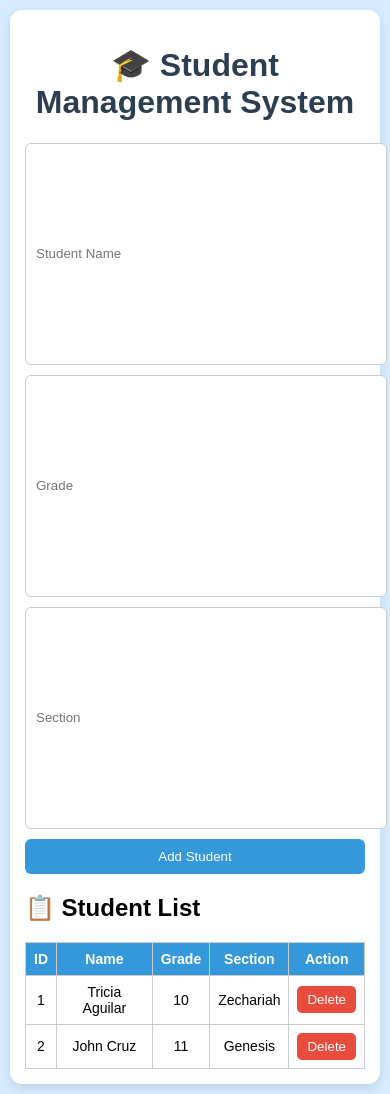
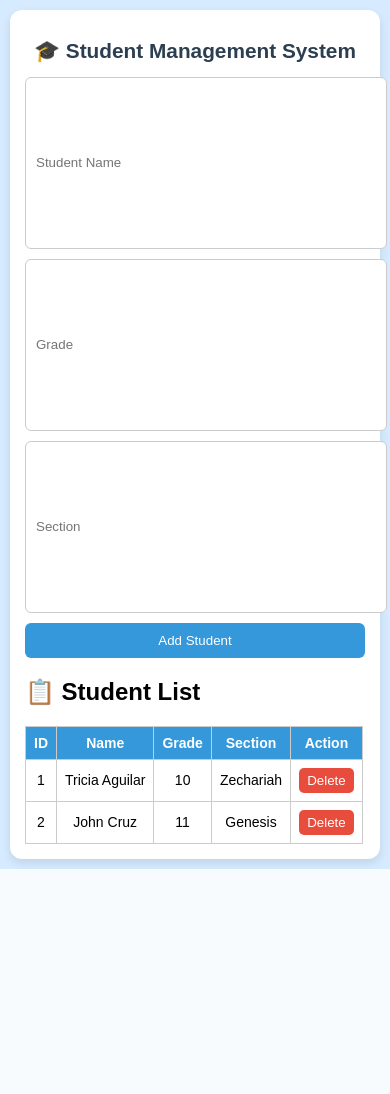
Before and after one commit to aguilartricia-netizen/aguilartricia, a Flask app: page / in a window 390 px wide. After the commit the page ends 869 px from the top, so only its background shows below. Run offline with Flask 3, Linux system fonts and the light colour scheme.

Commit message:
Refactor CSS for improved layout and responsiveness

```diff
--- a/static/style.css
+++ b/static/style.css
@@ -6,14 +6,16 @@
   background-color: #d6ebff; /* light blue background */
   margin: 0;
   padding: 20px;
+  display: flex;
+  justify-content: center;
 }
 
 /* Container */
 .container {
-  max-width: 900px;
-  margin: auto;
+  width: 100%;
+  max-width: 600px;
   background: white;
-  padding: 25px;
+  padding: 20px;
   border-radius: 12px;
   box-shadow: 0 4px 10px rgba(0, 0, 0, 0.1);
 }
@@ -22,6 +24,7 @@
 h1 {
   text-align: center;
   color: #2c3e50;
+  font-size: 1.6rem;
 }
 
 /* Form layout */
@@ -33,15 +36,13 @@
   margin-bottom: 20px;
 }
 
-/* Inputs */
 input {
-  flex: 1 1 200px;
+  flex: 1 1 150px;
   padding: 10px;
   border: 1px solid #ccc;
   border-radius: 6px;
 }
 
-/* Buttons */
 button {
   padding: 10px 15px;
   background-color: #3498db;
@@ -55,14 +56,15 @@
   background-color: #2980b9;
 }
 
-/* Table */
+/* Table styling */
 table {
   width: 100%;
   border-collapse: collapse;
+  margin-top: 10px;
+  font-size: 15px;
 }
 
-table th,
-table td {
+th, td {
   text-align: center;
   border: 1px solid #ccc;
   padding: 8px;
@@ -73,7 +75,6 @@
   color: white;
 }
 
-/* Delete button inside table */
 td button {
   background-color: #e74c3c;
   border: none;
@@ -87,8 +88,8 @@
   background-color: #c0392b;
 }
 
-/* Responsive adjustments */
-@media (max-width: 600px) {
+/* Responsive styles */
+@media (max-width: 768px) {
   body {
     padding: 10px;
   }
@@ -102,12 +103,27 @@
     align-items: stretch;
   }
 
-  input,
-  button {
+  input, button {
     width: 100%;
+  }
+
+  table {
+    display: block;
+    overflow-x: auto;
+    white-space: nowrap;
+  }
+}
+
+@media (max-width: 480px) {
+  h1 {
+    font-size: 1.3rem;
   }
 
   table {
     font-size: 14px;
   }
+
+  td button {
+    padding: 5px 8px;
+  }
 }
```
